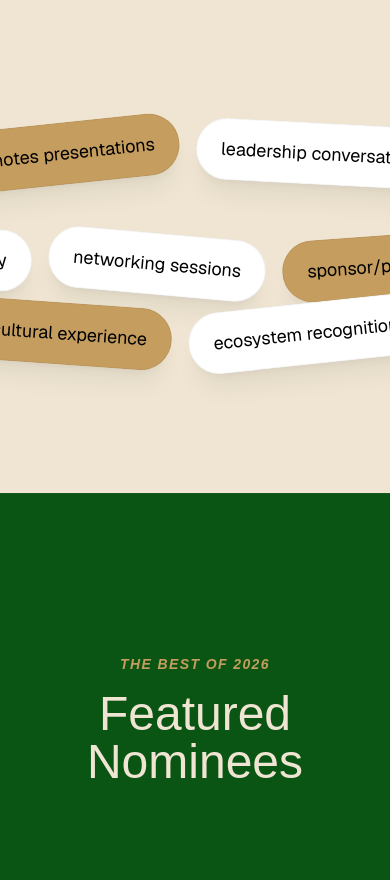
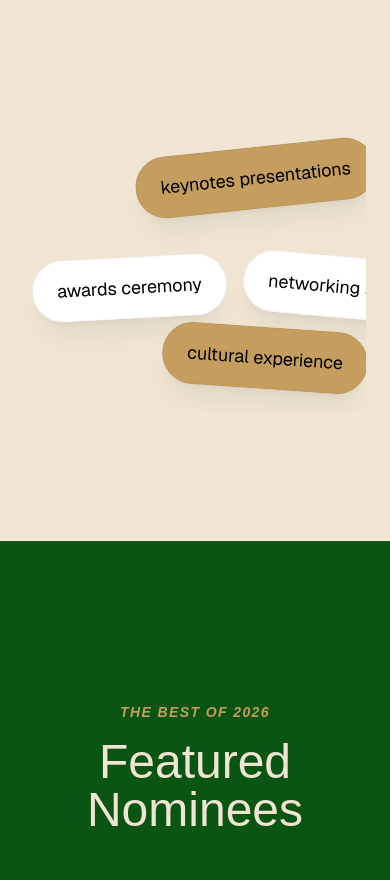
Before and after one commit to LandryOkoye/ncs-enugu, a Next.js app: page / in a window 390 px wide. Shown: the part 4500-5380 px from the top of the page. Built offline with nearby package versions, Linux system fonts and the light colour scheme; grey boxes are pictures that could not be loaded; a web font is replaced by a local one.

Commit message:
ui fixes

```diff
--- a/app/globals.css
+++ b/app/globals.css
@@ -77,6 +77,15 @@ h1, h2, h3, h4, h5, h6 {
 
 .gold-shape-2 {
   clip-path: polygon(0 20%, 100% 0, 100% 100%, 0 80%);
+}
+
+.no-scrollbar {
+  scrollbar-width: none;
+  -ms-overflow-style: none;
+}
+
+.no-scrollbar::-webkit-scrollbar {
+  display: none;
 }
 
 @theme inline {
--- a/app/nominate/page.tsx
+++ b/app/nominate/page.tsx
@@ -75,11 +75,11 @@ export default function NominatePage() {
           </div>
 
           {/* Top badge */}
-          <div className="absolute top-8 left-8 right-8">
+          {/* <div className="absolute top-8 left-8 right-8">
             <span className="inline-block px-3 py-1.5 rounded-full bg-[#c59d5f]/15 border border-[#c59d5f]/30 text-[#c59d5f] text-[10px] font-bold tracking-[0.2em] uppercase">
               NCS Enugu EIIA 2026
             </span>
-          </div>
+          </div> */}
         </div>
 
         {/* Info block */}
--- a/app/page.tsx
+++ b/app/page.tsx
@@ -410,6 +410,8 @@ export default function Home() {
               variants={staggerContainer}
               className="w-full lg:w-1/2 flex flex-col justify-center items-center mt-20 lg:mt-0"
             >
+              <div className="w-full overflow-x-auto overflow-y-hidden no-scrollbar md:overflow-visible -mx-6 md:mx-0">
+                <div className="flex flex-col min-w-max md:min-w-0 md:w-full mx-auto px-2 py-6 md:px-0 md:py-0">
                   {/* Top Row */}
                   <div className="flex justify-center items-center gap-4 md:gap-8 mb-12 md:mb-4 z-10 w-full">
                     <motion.div
@@ -469,6 +471,8 @@ export default function Home() {
                     >
                       ecosystem recognition
                     </motion.div>
+                  </div>
+                </div>
               </div>
             </motion.div>
 
```
Lines whose indentation alone changed are shown as unchanged.
